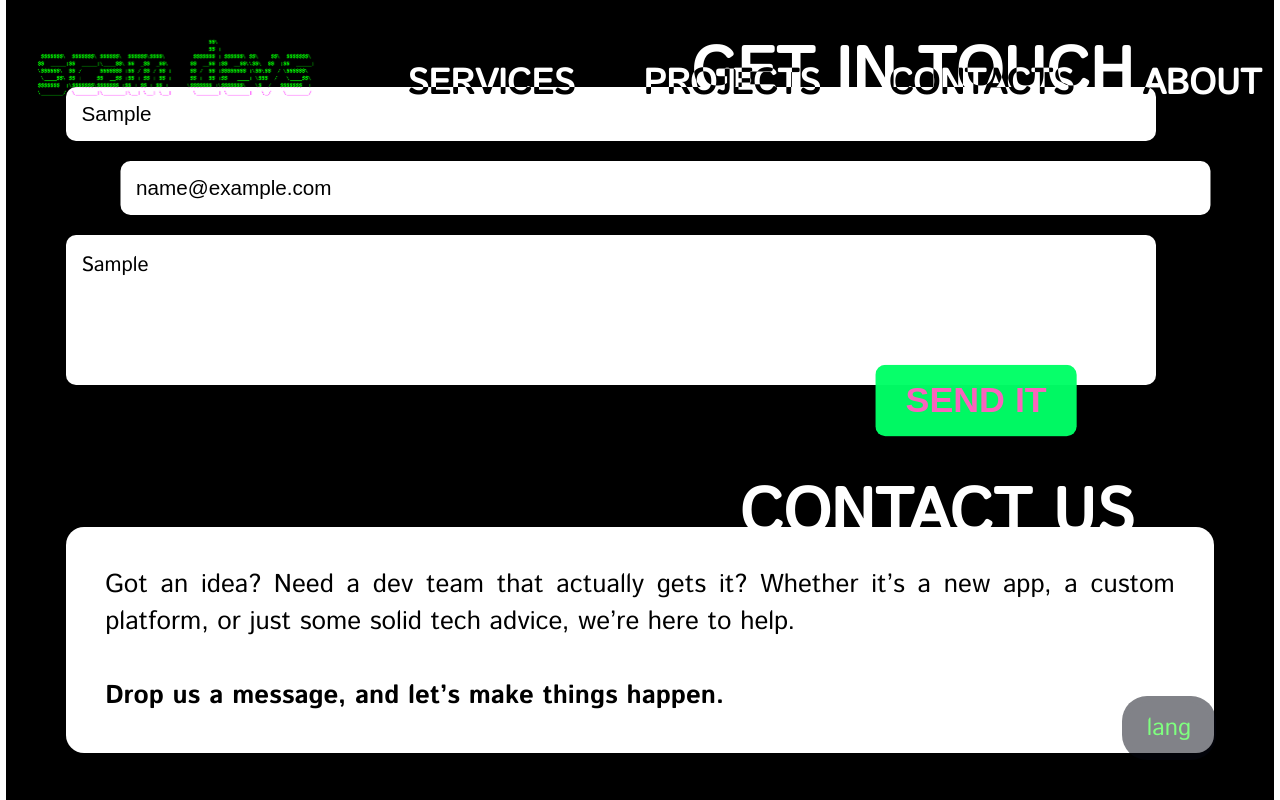
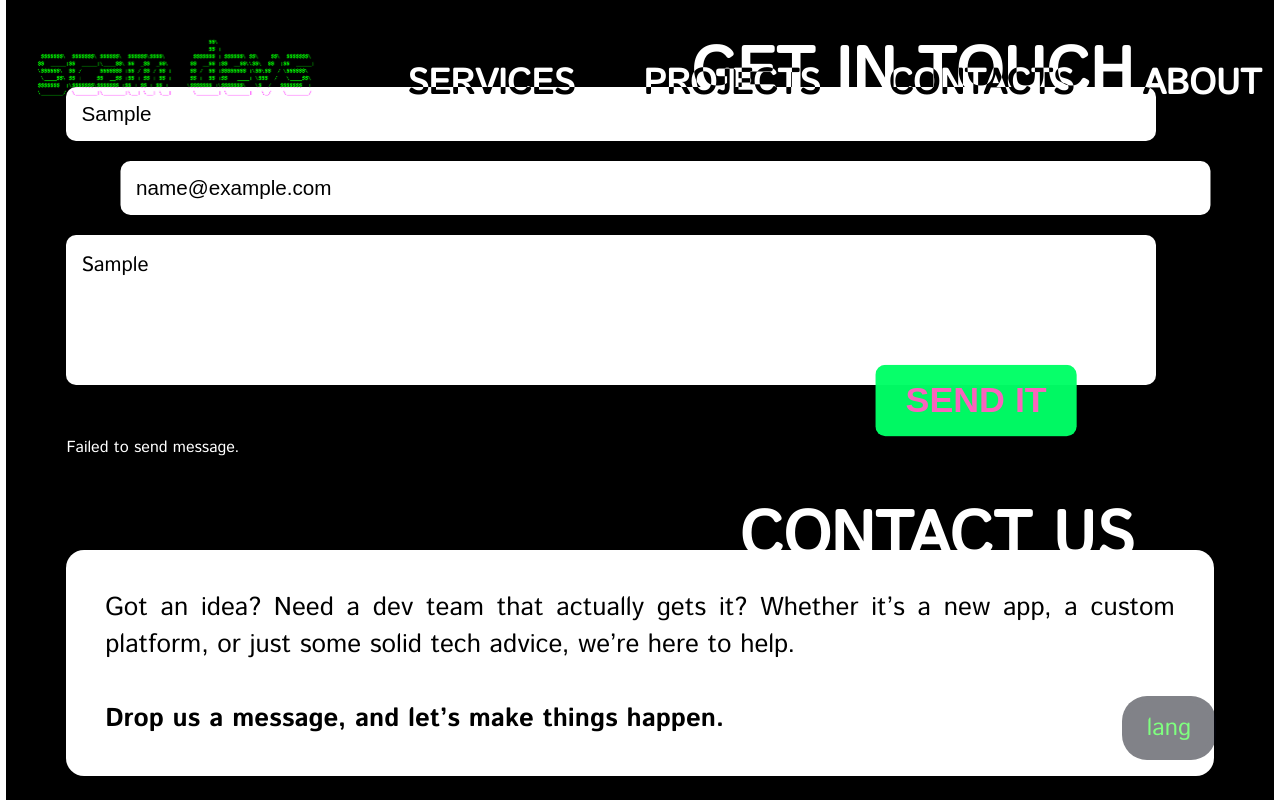
Before and after one commit to iRoman8614/ScamDevs, a Next.js app: page / in a window 1280 px wide. Both pictures are taken after typing "Sample", "name@example.com", "Sample" into the empty fields and a click on the button "SEND IT". Shown: the part 6034-6834 px from the top of the page. Built offline with nearby package versions, Linux system fonts and the light colour scheme; no server answers.

Commit message:
form fix

```diff
--- a/src/components/ui/form/ContactForm.jsx
+++ b/src/components/ui/form/ContactForm.jsx
@@ -1,11 +1,14 @@
 import styles from "./ContactForm.module.scss";
 import { useForm } from "react-hook-form";
+import {useState} from "react";
 import axios from 'axios';
 
 import { useTranslation } from 'react-i18next';
 
+
 const ContactForm = () => {
     const { t } = useTranslation();
+    const [message, setMessage] = useState()
 
     const {
         register,
@@ -17,17 +20,18 @@ const ContactForm = () => {
         try {
             const response = await axios.post('/api/telegram/', data);
             if (response.data.success) {
-                alert(`${t('contacts.success')}`);
+                setMessage(`${t('contacts.success')}`);
             } else {
-                alert(`${t('contacts.sentError')}`);
+                setMessage(`${t('contacts.sentError')}`);
             }
         } catch (error) {
             console.error('Submission error:', error);
-            alert(`${t('contacts.sentError')}`);
+            setMessage(`${t('contacts.sentError')}`);
         }
     };
 
     return (
+        <>
             <form className={styles.contactForm} onSubmit={handleSubmit(onSubmit)}>
                 <h2 className={styles.title}>GET IN TOUCH</h2>
                 <input
@@ -52,6 +56,8 @@ const ContactForm = () => {
                 {errors.message && <p className={styles.error}>{errors.message.message}</p>}
                 <button type="submit" className={styles.button}>{t('contacts.SENDIT')}</button>
             </form>
+            {message !== null && message !== undefined && <div>{message}</div>}
+        </>
     );
 };
 
```
Lines whose indentation alone changed are shown as unchanged.
